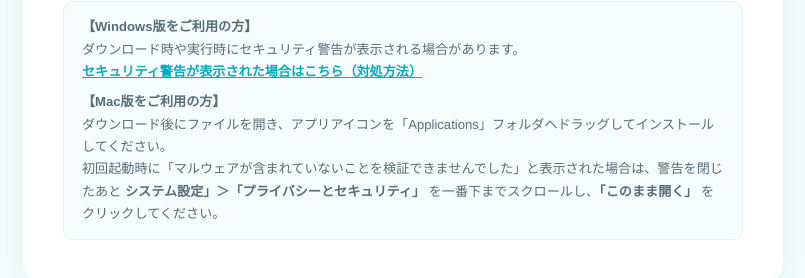
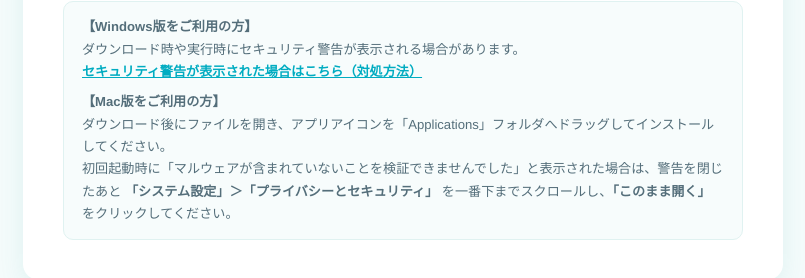
Before and after one commit to sf075jx-dot/kantaki-simulator-lp, a plain HTML site: page index.html in a window 1280 px wide. Shown: the part 846-1124 px from the top of the page, without its empty margins (237-1042 px from the left). Drawn offline with Linux system fonts and the light colour scheme.

```diff
--- a/index.html
+++ b/index.html
@@ -429,7 +429,7 @@
                     <p style="margin-bottom: 0; font-size: 0.82rem; color: #546e7a;">
                         <strong>【Mac版をご利用の方】</strong><br>
                         ダウンロード後にファイルを開き、アプリアイコンを「Applications」フォルダへドラッグしてインストールしてください。<br>
-                        初回起動時に「マルウェアが含まれていないことを検証できませんでした」と表示された場合は、警告を閉じたあと <strong>システム設定」＞「プライバシーとセキュリティ」</strong> を一番下までスクロールし、<strong>「このまま開く」</strong> をクリックしてください。
+                        初回起動時に「マルウェアが含まれていないことを検証できませんでした」と表示された場合は、警告を閉じたあと <strong>「システム設定」＞「プライバシーとセキュリティ」</strong> を一番下までスクロールし、<strong>「このまま開く」</strong> をクリックしてください。
                     </p>
                 </div>
             </div>
```
